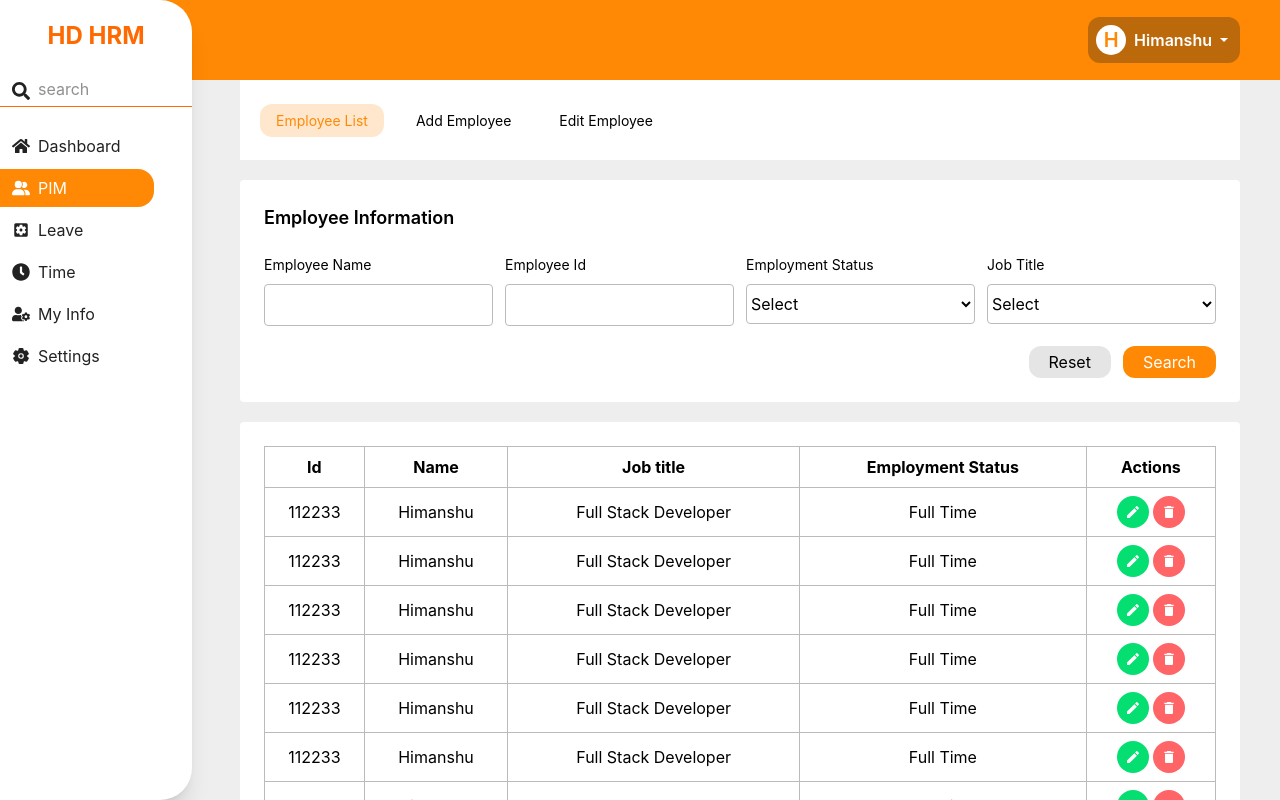
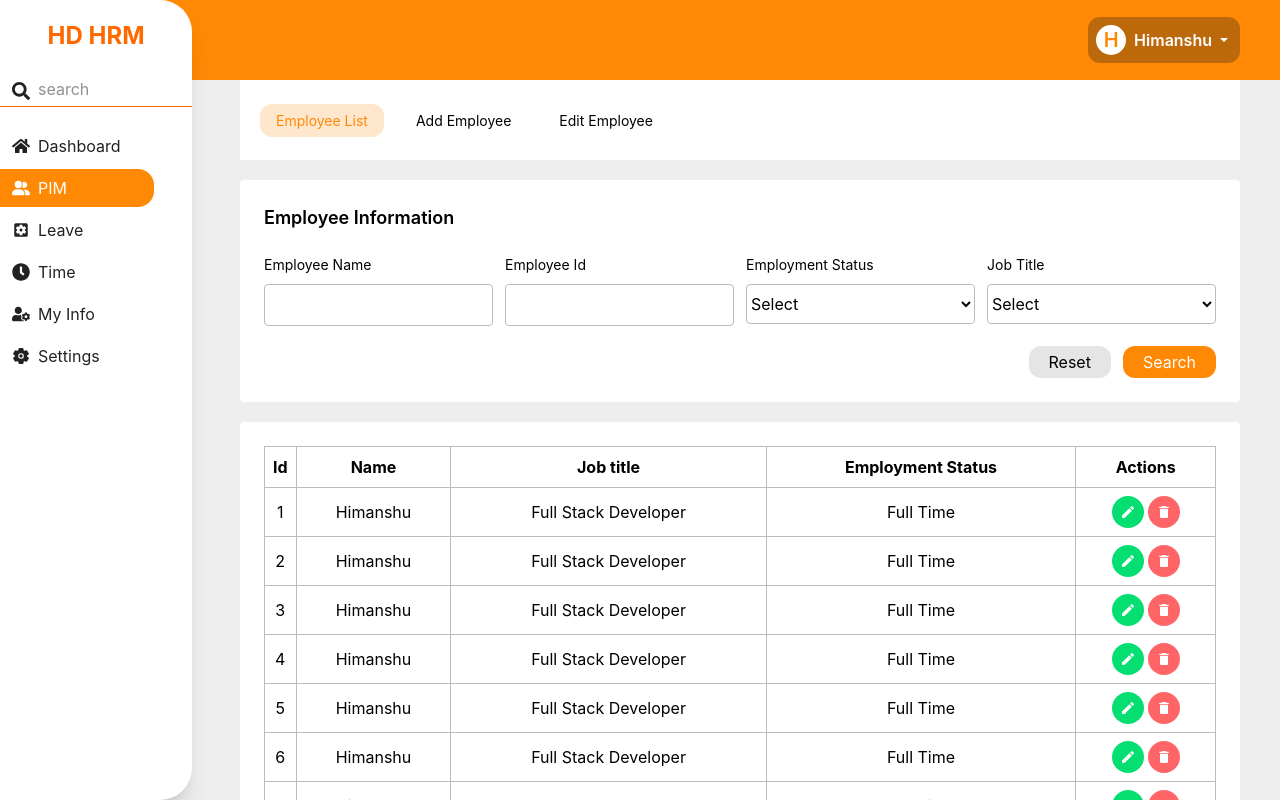
Before and after one commit to himanshu-dimri-fullstack/hrm, a React (Vite) app in the folder client/: page /pim/view in a window 1280 px wide. Built offline with nearby package versions, Linux system fonts and the light colour scheme.

Commit message:
Add changes

```diff
--- a/client/src/components/DashboardLayout.jsx
+++ b/client/src/components/DashboardLayout.jsx
@@ -6,7 +6,7 @@ import { Link } from 'react-router-dom';
 
 const DashboardLayout = () => {
     return (
-        <div className='bg-[#eee] max-h-screen overflow-y-hidden relative'>
+        <div className='bg-[#eee] max-h-screen relative'>
             <Navbar />
             <div className='absolute top-0 left-0'>
                 <Sidebar />
--- /dev/null
+++ b/client/src/components/Form.jsx
@@ -0,0 +1,66 @@
+import React from 'react'
+
+const Form = () => {
+    return (
+        <form>
+            <div className='grid grid-cols-4 gap-2'>
+
+                <div>
+                    <label>Name</label><br />
+                    <input type="text" className='w-full rounded border border-[#bbb] py-2 outline-none mt-2 px-2' />
+                </div>
+
+                <div>
+                    <label>Age</label><br />
+                    <input type="number" className='w-full rounded border border-[#bbb] py-2 outline-none mt-2 px-2' />
+                </div>
+                <div>
+                    <label className='text-sm'>Employment Status</label><br />
+                    <select className='w-full rounded border border-[#bbb] py-2 outline-none mt-2'>
+                        <option>Select</option>
+                        <option>Full Time</option>
+                        <option>Part Time</option>
+                    </select>
+                </div>
+                <div>
+                    <label className='text-sm'>Job Title</label><br />
+                    <select className='w-full rounded border border-[#bbb] py-2 outline-none mt-2'>
+                        <option>Select</option>
+                        <option>Full Stack Developer</option>
+                        <option>Front-End Developer</option>
+                        <option>Back-End Developer</option>
+                    </select>
+                </div>
+
+                <div className='col-span-2'>
+                    <label>Address</label><br />
+                    <input type="text" className='w-full rounded border border-[#bbb] py-2 outline-none mt-2 px-2' />
+                </div>
+
+                <div>
+                    <label>State</label><br />
+                    <input type="text" className='w-full rounded border border-[#bbb] py-2 outline-none mt-2 px-2' />
+                </div>
+
+                <div>
+                    <label>City</label><br />
+                    <input type="text" className='w-full rounded border border-[#bbb] py-2 outline-none mt-2 px-2' />
+                </div>
+
+                <div className='col-span-2'>
+                    <label>Bio</label><br />
+                    <textarea type="number" className='w-full h-40 rounded border border-[#bbb] py-2 outline-none mt-2 px-2'>
+                    </textarea>
+                </div>
+
+            </div>
+
+            <div className='mt-5'>
+                <button className='text-white bg-orange-400 px-10 py-1 rounded'>Submit</button>
+            </div>
+
+        </form>
+    )
+}
+
+export default Form
--- a/client/src/pages/pim/PimEdit.jsx
+++ b/client/src/pages/pim/PimEdit.jsx
@@ -1,14 +1,10 @@
 import React from 'react'
+import Form from '../../components/Form'
 
 const PimEdit = () => {
     return (
-        <div>
-            <form>
-                <div>
-                    <label>Name</label>
-                    <input className='' />
-                </div>
-            </form>
+        <div className='mt-5 bg-white p-6'>
+            <Form />
         </div>
     )
 }
--- a/client/src/pages/pim/PimView.jsx
+++ b/client/src/pages/pim/PimView.jsx
@@ -3,6 +3,57 @@ import { MdEdit } from "react-icons/md";
 import { MdDelete } from "react-icons/md";
 
 const PimView = () => {
+    const data = [
+        {
+            id: 1,
+            name: "Himanshu",
+            title: "Full Stack Developer",
+            status: "Full Time"
+
+        },
+        {
+            id: 2,
+            name: "Himanshu",
+            title: "Full Stack Developer",
+            status: "Full Time"
+
+        },
+        {
+            id: 3,
+            name: "Himanshu",
+            title: "Full Stack Developer",
+            status: "Full Time"
+
+        },
+        {
+            id: 4,
+            name: "Himanshu",
+            title: "Full Stack Developer",
+            status: "Full Time"
+
+        },
+        {
+            id: 5,
+            name: "Himanshu",
+            title: "Full Stack Developer",
+            status: "Full Time"
+
+        },
+        {
+            id: 6,
+            name: "Himanshu",
+            title: "Full Stack Developer",
+            status: "Full Time"
+
+        },
+        {
+            id: 7,
+            name: "Himanshu",
+            title: "Full Stack Developer",
+            status: "Full Time"
+
+        }
+    ]
     return (
         <div>
             <div className='bg-white rounded p-6 mt-5'>
@@ -48,12 +99,14 @@ const PimView = () => {
                         <th className='border border-[#bbb] py-2'>Employment Status</th>
                         <th className='border border-[#bbb] py-2'>Actions</th>
                     </tr>
-
+                    {
+                        data.map((item) => {
+                            return (
                                 <tr className='border border-[#eee] text-center'>
-                        <td className='border border-[#bbb] py-2'>112233</td>
-                        <td className='border border-[#bbb] py-2'>Himanshu</td>
-                        <td className='border border-[#bbb] py-2'>Full Stack Developer</td>
-                        <td className='border border-[#bbb] py-2'>Full Time</td>
+                                    <td className='border border-[#bbb] py-2'>{item.id}</td>
+                                    <td className='border border-[#bbb] py-2'>{item.name}</td>
+                                    <td className='border border-[#bbb] py-2'>{item.title}</td>
+                                    <td className='border border-[#bbb] py-2'>{item.status}</td>
                                     <td className='border border-[#bbb] py-2'>
                                         <div className='flex justify-center gap-1'>
                                             <button className='text-white bg-green-400 rounded-[50%] p-2'><MdEdit /></button>
@@ -61,95 +114,13 @@ const PimView = () => {
                                         </div>
 
                                     </td>
-                    </tr>
-
-                    <tr className='border border-[#eee] text-center'>
-                        <td className='border border-[#bbb] py-2'>112233</td>
-                        <td className='border border-[#bbb] py-2'>Himanshu</td>
-                        <td className='border border-[#bbb] py-2'>Full Stack Developer</td>
-                        <td className='border border-[#bbb] py-2'>Full Time</td>
-                        <td className='border border-[#bbb] py-2'>
-                            <div className='flex justify-center gap-1'>
-                                <button className='text-white bg-green-400 rounded-[50%] p-2'><MdEdit /></button>
-                                <button className='text-white bg-red-400 rounded-[50%] p-2'><MdDelete /></button>
-                            </div>
-
-                        </td>
-                    </tr>
-
-                    <tr className='border border-[#eee] text-center'>
-                        <td className='border border-[#bbb] py-2'>112233</td>
-                        <td className='border border-[#bbb] py-2'>Himanshu</td>
-                        <td className='border border-[#bbb] py-2'>Full Stack Developer</td>
-                        <td className='border border-[#bbb] py-2'>Full Time</td>
-                        <td className='border border-[#bbb] py-2'>
-                            <div className='flex justify-center gap-1'>
-                                <button className='text-white bg-green-400 rounded-[50%] p-2'><MdEdit /></button>
-                                <button className='text-white bg-red-400 rounded-[50%] p-2'><MdDelete /></button>
-                            </div>
-
-                        </td>
-                    </tr>
-
-                    <tr className='border border-[#eee] text-center'>
-                        <td className='border border-[#bbb] py-2'>112233</td>
-                        <td className='border border-[#bbb] py-2'>Himanshu</td>
-                        <td className='border border-[#bbb] py-2'>Full Stack Developer</td>
-                        <td className='border border-[#bbb] py-2'>Full Time</td>
-                        <td className='border border-[#bbb] py-2'>
-                            <div className='flex justify-center gap-1'>
-                                <button className='text-white bg-green-400 rounded-[50%] p-2'><MdEdit /></button>
-                                <button className='text-white bg-red-400 rounded-[50%] p-2'><MdDelete /></button>
-                            </div>
-
-                        </td>
-                    </tr>
-
-                    <tr className='border border-[#eee] text-center'>
-                        <td className='border border-[#bbb] py-2'>112233</td>
-                        <td className='border border-[#bbb] py-2'>Himanshu</td>
-                        <td className='border border-[#bbb] py-2'>Full Stack Developer</td>
-                        <td className='border border-[#bbb] py-2'>Full Time</td>
-                        <td className='border border-[#bbb] py-2'>
-                            <div className='flex justify-center gap-1'>
-                                <button className='text-white bg-green-400 rounded-[50%] p-2'><MdEdit /></button>
-                                <button className='text-white bg-red-400 rounded-[50%] p-2'><MdDelete /></button>
-                            </div>
-
-                        </td>
-                    </tr>
-
-                    <tr className='border border-[#eee] text-center'>
-                        <td className='border border-[#bbb] py-2'>112233</td>
-                        <td className='border border-[#bbb] py-2'>Himanshu</td>
-                        <td className='border border-[#bbb] py-2'>Full Stack Developer</td>
-                        <td className='border border-[#bbb] py-2'>Full Time</td>
-                        <td className='border border-[#bbb] py-2'>
-                            <div className='flex justify-center gap-1'>
-                                <button className='text-white bg-green-400 rounded-[50%] p-2'><MdEdit /></button>
-                                <button className='text-white bg-red-400 rounded-[50%] p-2'><MdDelete /></button>
-                            </div>
-
-                        </td>
-                    </tr>
-
-                    <tr className='border border-[#eee] text-center'>
-                        <td className='border border-[#bbb] py-2'>112233</td>
-                        <td className='border border-[#bbb] py-2'>Himanshu</td>
-                        <td className='border border-[#bbb] py-2'>Full Stack Developer</td>
-                        <td className='border border-[#bbb] py-2'>Full Time</td>
-                        <td className='border border-[#bbb] py-2'>
-                            <div className='flex justify-center gap-1'>
-                                <button className='text-white bg-green-400 rounded-[50%] p-2'><MdEdit /></button>
-                                <button className='text-white bg-red-400 rounded-[50%] p-2'><MdDelete /></button>
-                            </div>
-
-                        </td>
-                    </tr>
-
+                                </tr >
+                            )
+                        })
+                    }
                 </table>
             </div>
-        </div>
+        </div >
     )
 }
 
```
Also changed, not shown: client/src/pages/pim/PimAdd.jsx (+2 -58 lines). Lines whose indentation alone changed are shown as unchanged.
